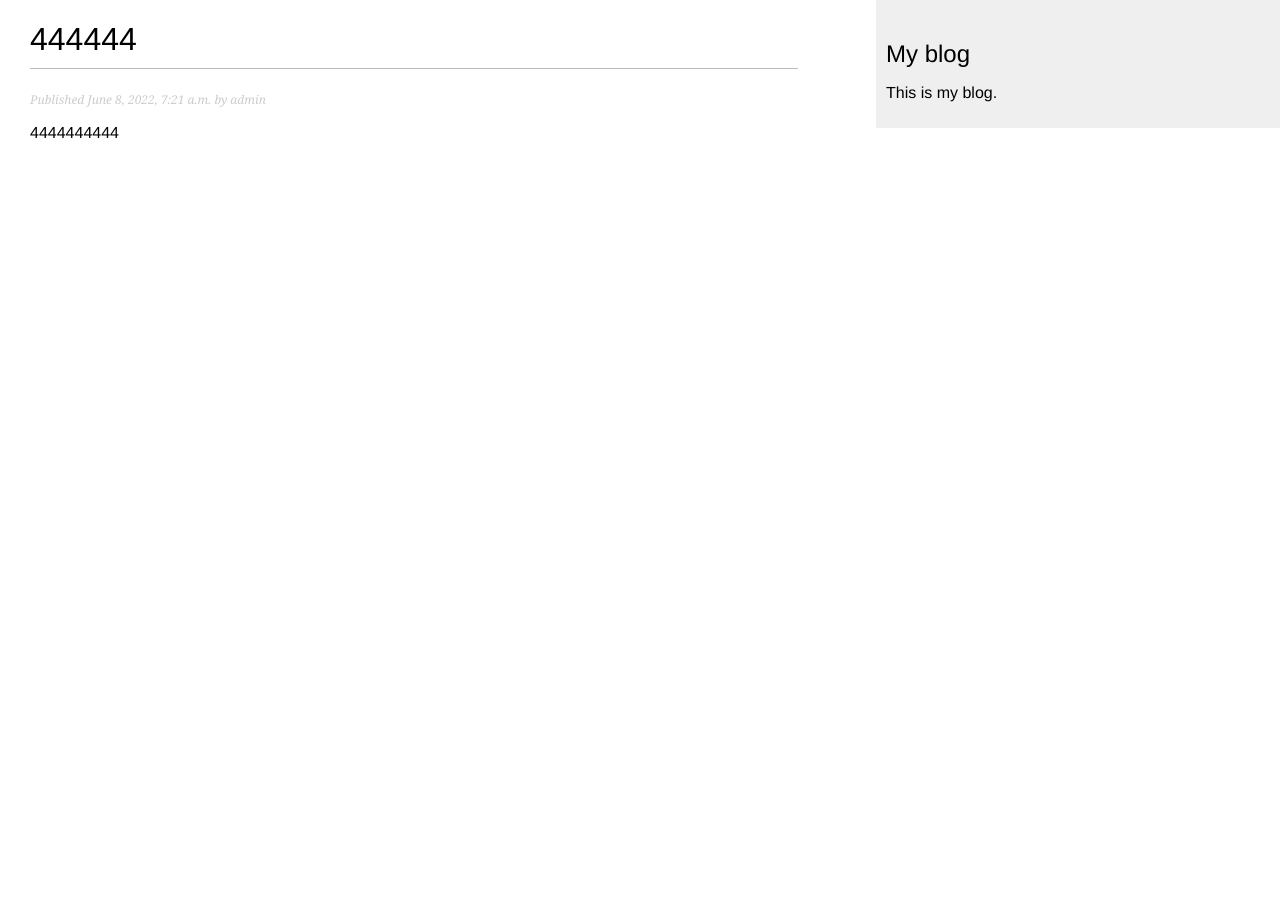
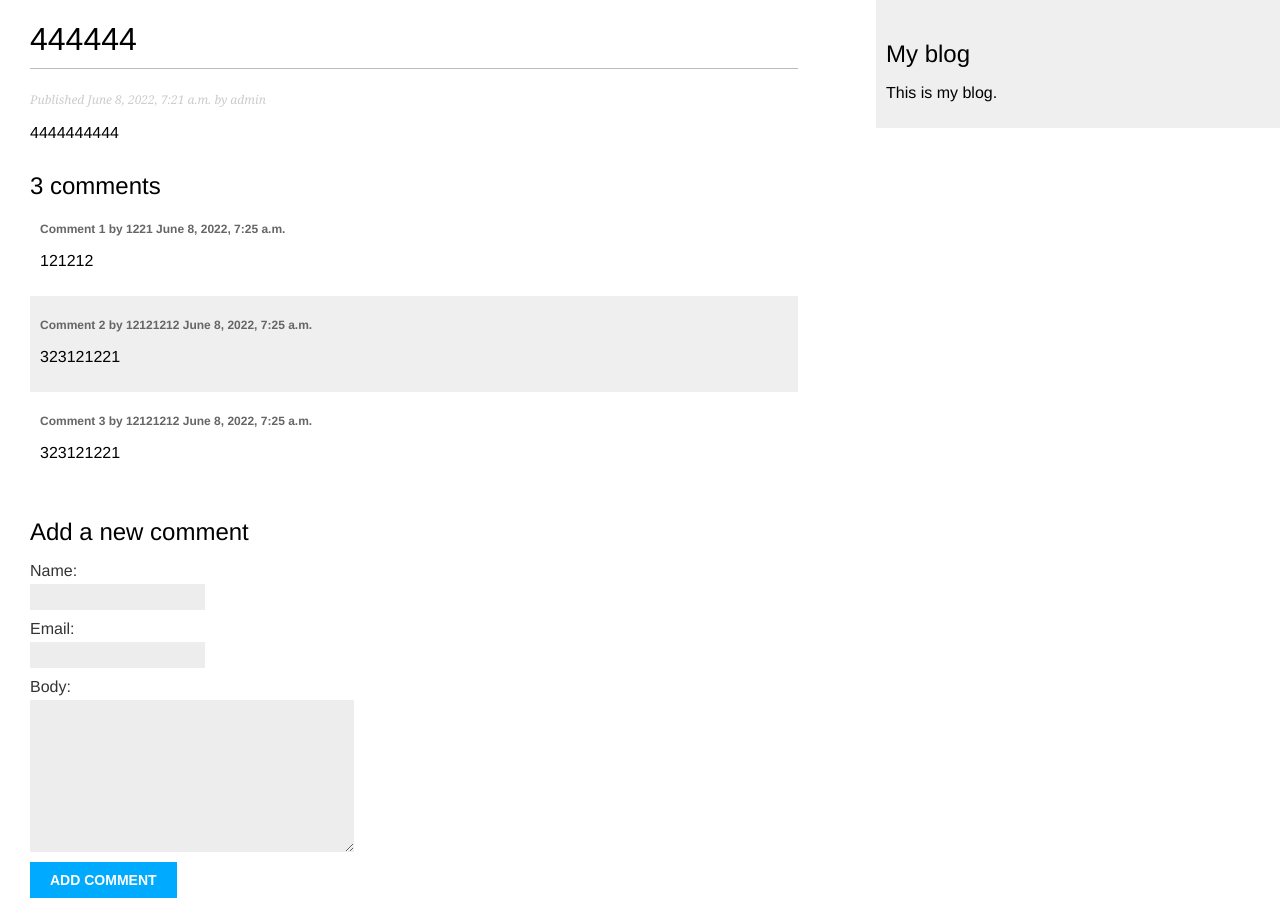
Before and after one commit to dmitry131131/School-project, a Django app: page /blog/5/ in a window 1280 px wide. Before the commit the page ends 138 px from the top, so only its background shows below. Run offline with Django 4.2, Linux system fonts and the light colour scheme; data comes from the database, SQL or seed files in the repository; both versions use the stored data as it was after the commit.

Commit message:
Practice 2

```diff
--- /dev/null
+++ b/mysite/blog/forms.py
@@ -0,0 +1,7 @@
+from django import forms
+from .models import Comment
+
+class CommentForm(forms.ModelForm):
+    class Meta:
+        model = Comment
+        fields = ['name', 'email', 'body']
--- a/mysite/blog/models.py
+++ b/mysite/blog/models.py
@@ -31,3 +31,19 @@ class Post(models.Model):
         ]
     def __str__(self):
         return self.title
+
+class Comment(models.Model):
+    post = models.ForeignKey(Post, on_delete=models.CASCADE, related_name='comments')
+    name = models.CharField(max_length=80)
+    email = models.EmailField()
+    body = models.TextField()
+    created = models.DateTimeField(auto_now_add=True)
+    updated = models.DateTimeField(auto_now=True)
+    active = models.BooleanField(default=True)
+    class Meta:
+        ordering = ['created']
+        indexes = [
+            models.Index(fields=['created']),
+        ]
+        def __str__(self):
+            return f'Comment by {self.name} on {self.post}'
--- /dev/null
+++ b/mysite/blog/templates/blog/post/comment_form.html
@@ -0,0 +1,6 @@
+<h2>Add a new comment</h2>
+<form action="{% url "blog:post_comment" post.id %}" method="post">
+ {{ form.as_p }}
+ {% csrf_token %}
+ <p><input type="submit" value="Add comment"></p>
+</form>
--- a/mysite/blog/templates/blog/post/detail.html
+++ b/mysite/blog/templates/blog/post/detail.html
@@ -8,4 +8,26 @@
     Published {{ post.publish }} by {{ post.author }}
   </p>
   {{ post.body|linebreaks }}
+  {% with comments.count as total_comments %}
+    <h2>{{ total_comments }} comment{{ total_comments|pluralize }}</h2>
+  {% endwith %}
+
+  {% for comment in comments %}
+  <div class="comment">
+  <p class="info">
+  Comment {{ forloop.counter }} by {{ comment.name }}
+  {{ comment.created }}
+  </p>
+  {{ comment.body|linebreaks }}
+  </div>
+  {% empty %}
+  <p>There are no comments yet.</p>
+  {% endfor %}
+
+  <h2>Add a new comment</h2>
+  <form action="{% url 'blog:post_comment' post.id %}" method="post">
+  {{ form.as_p }}
+  {% csrf_token %}
+  <p><input type="submit" value="Add comment"></p>
+  </form>
 {% endblock %}
--- a/mysite/blog/urls.py
+++ b/mysite/blog/urls.py
@@ -7,4 +7,5 @@ urlpatterns = [
     # post views
     path('', views.post_list, name='post_list'),
     path('<int:id>/', views.post_detail, name='post_detail'),
+    path('<int:post_id>/comment/', views.post_comment, name='post_comment'),
 ]
--- a/mysite/blog/views.py
+++ b/mysite/blog/views.py
@@ -1,15 +1,29 @@
 from django.shortcuts import render, get_object_or_404
 from .models import Post
+from .forms import CommentForm
+from django.views.decorators.http import require_POST
 
 def post_list(request):
     posts = Post.published.all()
     return render(request,
     'blog/post/list.html',
     {'posts': posts})
+
 def post_detail(request, id):
-    post = get_object_or_404(Post,
-    id=id,
-    status=Post.Status.PUBLISHED)
-    return render(request,
-    'blog/post/detail.html',
-    {'post': post})
+    post = get_object_or_404(Post, id=id, status=Post.Status.PUBLISHED)
+    comments = post.comments.filter(active=True)
+    form = CommentForm()
+    return render(request, 'blog/post/detail.html', {'post': post, 'comments': comments,
+    'form': form})
+
+@require_POST
+def post_comment(request, post_id):
+    post = get_object_or_404(Post, id=post_id, status=Post.Status.PUBLISHED)
+    comment = None
+    form = CommentForm(data=request.POST)
+    if form.is_valid():
+        comment = form.save(commit=False)
+        comment.post = post
+        comment.save()
+    return render(request, 'blog/post/comment.html', {'post': post, 'form': form,
+    'comment': comment})
```
Also changed, not shown: mysite/blog/admin.py (+7 -1 lines), mysite/blog/templates/blog/post/comment.html (added, +15 -0 lines), mysite/blog/migrations/0002_comment_comment_blog_commen_created_0e6ed4_idx.py (added), mysite/db.sqlite3.
